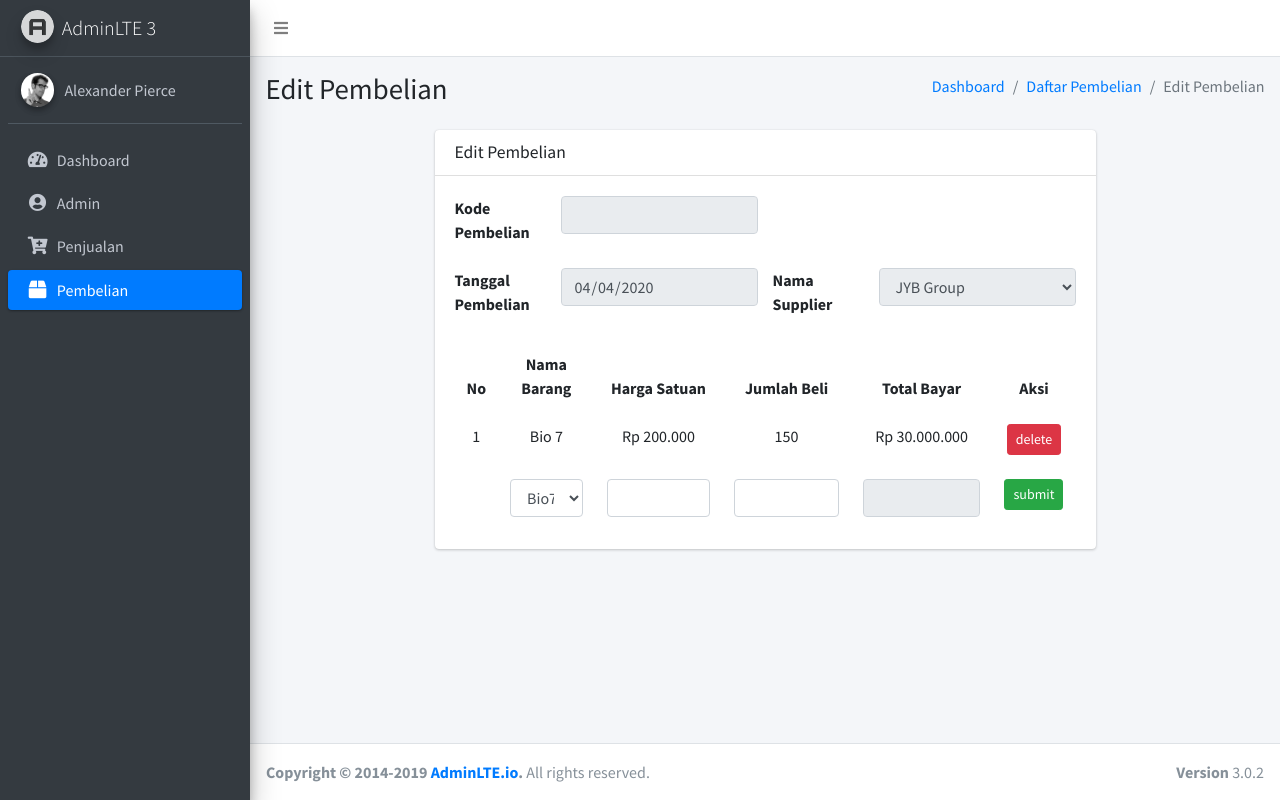
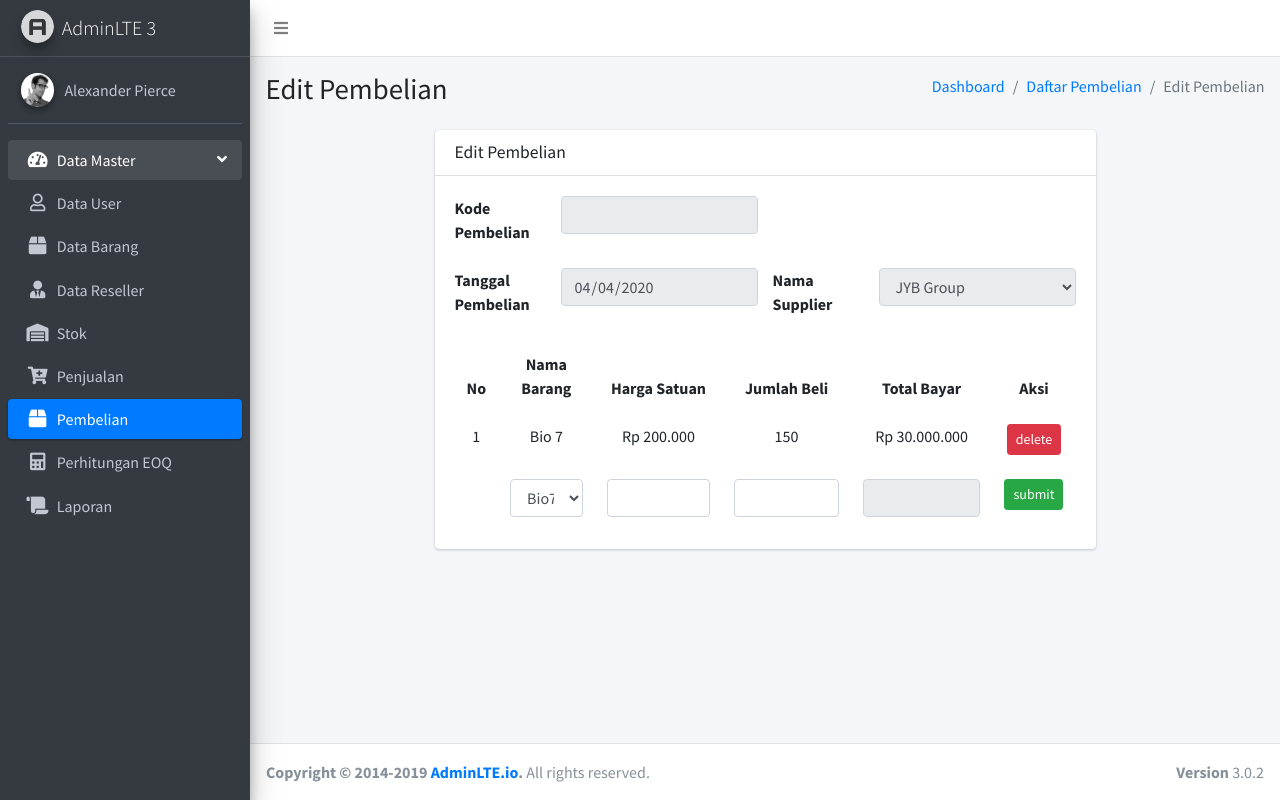
Before and after one commit to Grafiters/eoq, a PHP site: page /pages/pembelian/edit.php in a window 1280 px wide. Run offline with PHP 8.4, Linux system fonts and the light colour scheme; some libraries are stand-ins or nearby versions.

Commit message:
sidemenu update

```diff
--- a/pages/pembelian/edit.php
+++ b/pages/pembelian/edit.php
@@ -57,16 +57,39 @@
         <ul class="nav nav-pills nav-sidebar flex-column" data-widget="treeview" role="menu" data-accordion="false">
           <!-- Add icons to the links using the .nav-icon class
                with font-awesome or any other icon font library -->
-          <li class="nav-item">
+          <li class="nav-item has-treeview menu-open">
             <a href="/index.php" class="nav-link">
               <i class="nav-icon fas fa-tachometer-alt"></i>
-              <p>Dashboard</p>
+              <p>
+                Data Master
+                <i class="right fas fa-angle-left"></i>
+              </p>
             </a>
+            <ul class="nav nav-treeview">
+              <li class="nav-item">
+                <a class="nav-link" href="/pages/admin">
+                  <i class="far fa-user nav-icon"></i>
+                  <p>Data User</p>
+                </a>
+              </li>
+              <li class="nav-item">
+                <a class="nav-link" href="/pages/item">
+                  <i class="fas fa-box nav-icon"></i>
+                  <p>Data Barang</p>
+                </a>
+              </li>
+              <li class="nav-item">
+                <a class="nav-link" href="/pages/reseller">
+                  <i class="fas fa-user-tie nav-icon"></i>
+                  <p>Data Reseller</p>
+                </a>
+              </li>
+            </ul>
           </li>
           <li class="nav-item">
-            <a href="/pages/admin/index.php" class="nav-link">
-              <i class="nav-icon fas fa-user-circle"></i>
-              <p>Admin</p>
+            <a href="/pages/penjualan/index.php" class="nav-link">
+              <i class="nav-icon fas fa-warehouse"></i>
+              <p>Stok</p>
             </a>
           </li>
           <li class="nav-item">
@@ -79,6 +102,18 @@
             <a href="/pages/pembelian/index.php" class="nav-link active">
               <i class="nav-icon fas fa-box"></i>
               <p>Pembelian</p>
+            </a>
+          </li>
+          <li class="nav-item">
+            <a href="/pages/pembelian/index.php" class="nav-link">
+              <i class="nav-icon fas fa-calculator"></i>
+              <p>Perhitungan EOQ</p>
+            </a>
+          </li>
+          <li class="nav-item">
+            <a href="/pages/pembelian/index.php" class="nav-link">
+              <i class="nav-icon fas fa-scroll"></i>
+              <p>Laporan</p>
             </a>
           </li>
         </ul>
@@ -180,7 +215,7 @@
                       </td>
                     </tr>
                     <!-- form tambah belanja -->
-                    <form action="/back-end/penjualan/create.php" method="POST">
+                    <form action="/back-end/pembelian/create.php" method="POST">
                       <tr>
                         <td></td>
                         <td>
```
Also changed, not shown: pages/pembelian/create.php (+40 -5 lines), pages/pembelian/index.php (+40 -5 lines).
